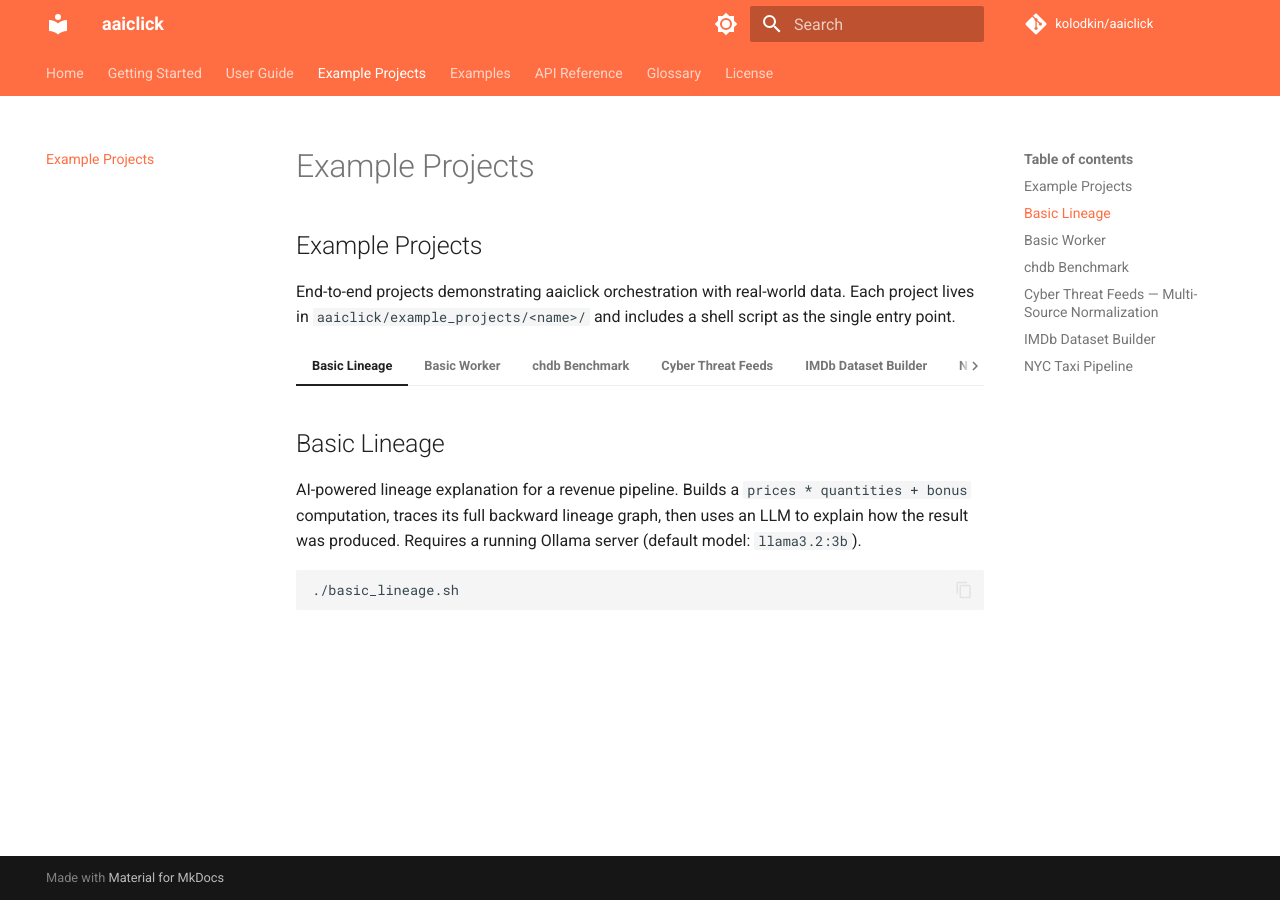
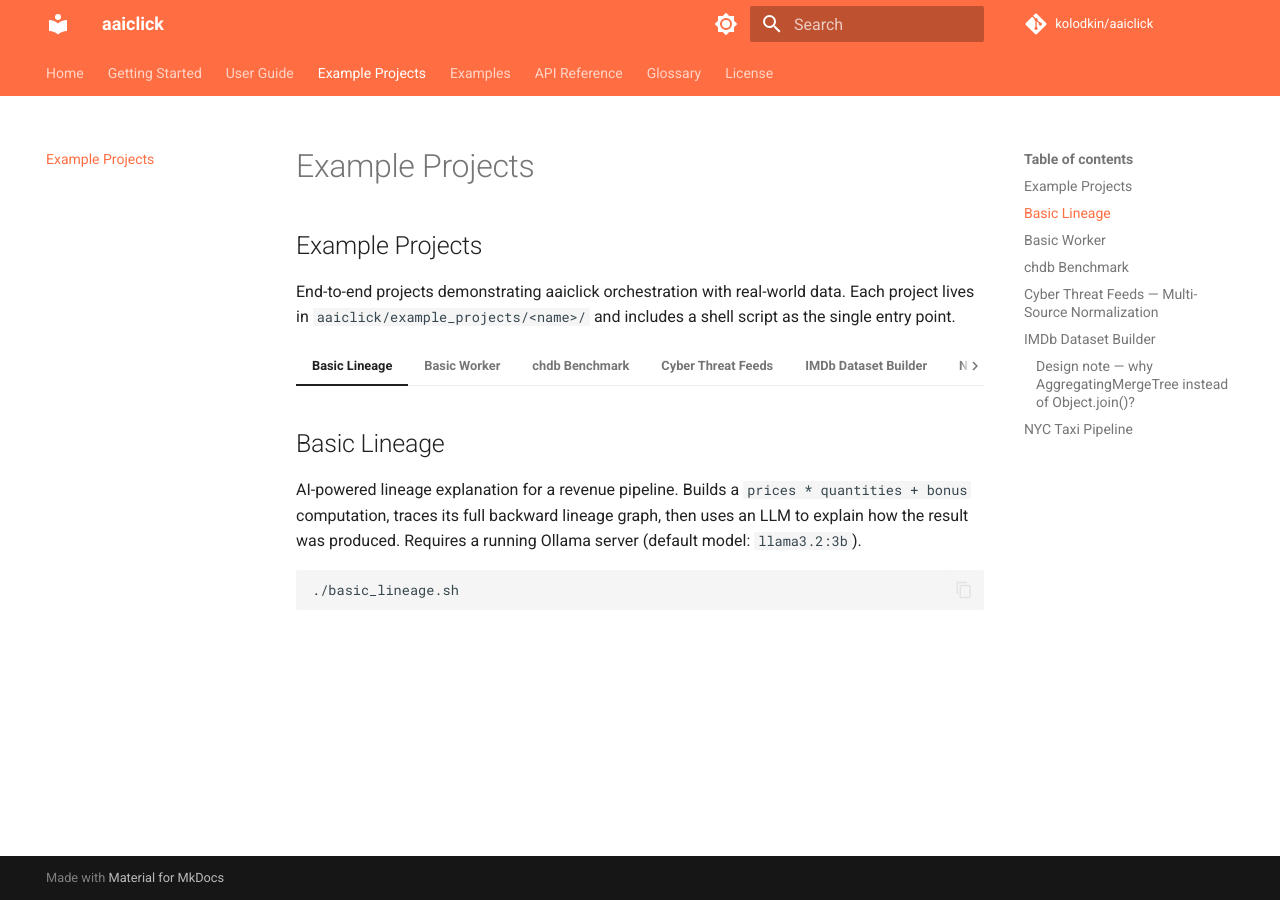
Before and after one commit to kolodkin/aaiclick, an MkDocs documentation site: the page built from docs/example_projects.md, in a window 1280 px wide. Built offline with MkDocs 1.6.1 and Material for MkDocs 9.7.7, drawn with Linux system fonts in a browser that asks for light colours; comment, search, counter and statistics services are not loaded; part of the change alters nothing that is shown.

Commit message:
docs: record AggregatingMergeTree vs Object.join() design note in README
Briefly explains why the enrichment chain uses two cascaded
AggregatingMergeTree tables despite Object.join() being available and
faster for this 2-way merge: the AggregatingMergeTree pattern scales
symmetrically to N sources with mixed schemas, so future enrichment
feeds (TMDB overviews, IMDb ratings, ...) add one insert() rather than
another chained join.

````diff
--- a/aaiclick/example_projects/imdb_dataset_builder/README.md
+++ b/aaiclick/example_projects/imdb_dataset_builder/README.md
@@ -12,3 +12,7 @@ Large-scale data curation pipeline that loads IMDb title.basics (~10M rows) from
 ```
 
 Set `HF_TOKEN` to publish the curated dataset to Hugging Face Hub.
+
+### Design note — why `AggregatingMergeTree` instead of `Object.join()`?
+
+The enrichment chain uses a two-stage `AggregatingMergeTree` merge (`insert()` both sources → `group_by(key).agg(any)`) rather than the equivalent `Object.join()`. For this 2-way key merge a hash join would actually be faster — the ~30 k-row right sides fit trivially in a RAM probe and skip two write-merge-read cycles. The current choice is didactic: `AggregatingMergeTree` + `any()` scales symmetrically to N sources with mixed schemas, so adding a third enrichment feed (e.g. TMDB overviews, IMDb ratings) is a one-line extra `insert()` instead of another chained join. Reach for `Object.join()` when the merge is strictly 2-way and speed matters more than extensibility.
````
